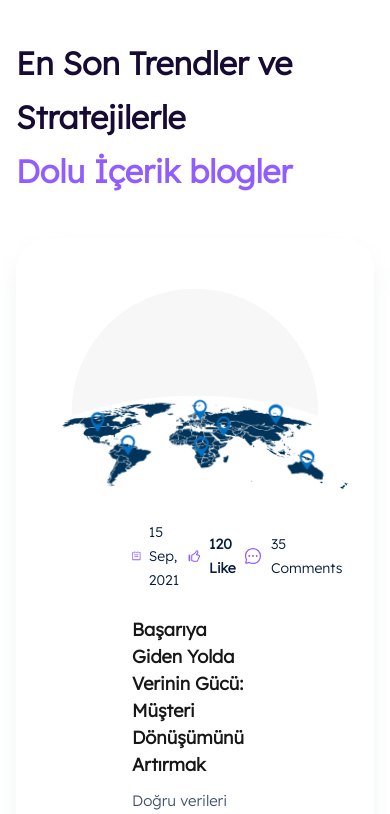
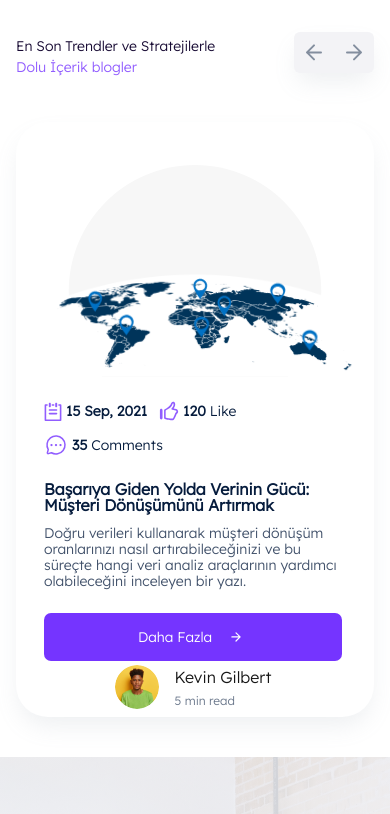
Before and after one commit to Medyanes-360/big-data-sale, a Next.js app: page / in a window 390 px wide. Shown: the part 6160-6974 px from the top of the page. Built offline with nearby package versions, Linux system fonts and the light colour scheme.

Commit message:
BlogPostSection component made responsive

```diff
--- a/components/home/blogPostSection/blogPostArea/BlogPostContent/BlogCard/index.jsx
+++ b/components/home/blogPostSection/blogPostArea/BlogPostContent/BlogCard/index.jsx
@@ -5,48 +5,48 @@ import Image from "next/image";
 
 const BlogCard = ({ title, summary, author, likes, comments, date }) => {
   return (
-    <div className="md:p-4 px-[100px] ">
-      <div className="flex space-x-0 md:space-x-4 items-center w-full ">
-        <div className="flex items-center space-x-2">
-          <Icons.Calendar className="ml-4 mr-1" />
-          <p className=" text-[#061C3D] font-Inter font-normal text-[14px] leading-[24px]">
+    <div className="flex flex-col justify-between h-full px-4 md:px-3">
+      <div className="flex flex-wrap justify-start items-center w-full gap-3 md:gap-2">
+        <div className="flex items-center space-x-1">
+          <Icons.Calendar/>
+          <p className=" text-[#061C3D] font-Inter font-semibold text-sm md:text-base">
             {date}
           </p>
         </div>
-        <div className="flex items-center space-x-2">
-          <Icons.Like className="mr-1" />
-          <p className=" text-[#061C3D] font-Inter font-extrabold  text-[14px] leading-[24px]">
-            {likes} Like
+        <div className="flex items-center space-x-1">
+          <Icons.Like/>
+          <p className=" text-[#061C3D] font-Inter font-medium text-sm md:text-base">
+            <span className="font-semibold">{likes}</span> Like
           </p>
         </div>
-        <div className="flex items-center space-x-2">
-          <Icons.Chat className="ml-4 mr-1" />
-          <p className=" text-[#061C3D] font-Inter font-normal text-[14px] leading-[24px]">
-            {comments} Comments
+        <div className="flex items-center space-x-1">
+          <Icons.Chat />
+          <p className=" text-[#061C3D] font-Inter font-medium text-sm md:text-base">
+          <span className="font-semibold">{comments}</span> Comments
           </p>
         </div>
       </div>
-      <div className="mt-[24px]  mb-[12px]">
-        <h2 className="text-[ #061C3D] font-extrabold text-[18px] font-Inter">
+      <div className="mt-6 mb-3">
+        {/* kontol ett mt-2 mb-4 dene c */}
+        <h2 className="text-[#061C3D] font-extrabold text-[16px] md:text-[20px] leading-4 md:leading-6 font-Inter">
           {title}
         </h2>
       </div>
-      <p className="text-[15px] text-[#42526B] font-normal mb-[24px]">
+      <p className="text-[14px] md:text-[18px] leading-4 md:leading-6 text-[#42526B] font-normal mb-[24px]">
         {summary}
       </p>
-      <div className="flex items-center gap-4">
-        <ButtonComponent className="!py-[14px] flex items-center gap-[11px] !px-[20px]  bg-tertiary-500 rounded-[9.52px]">
-          <span className="text-[#FFFFFF] text-[13.9px] font-Inter    font-medium">
+      <div className="flex flex-col md:flex-row items-center justify-between gap-1 md:gap-2">
+        <ButtonComponent className="w-full md:max-w-[190px] flex items-center gap-[12px] !px-4 bg-tertiary-500 rounded-[7px]">
+          <span className="text-[#FFFFFF] text-[13.9px] font-Inter font-medium">
             Daha Fazla
           </span>
-          <Icons.ArrowRight className="w-4 h-4" color="#FFFFFF" />
+          <Icons.ArrowRight className="w-6 h-6 text-white-default" />
         </ButtonComponent>
-        <div className="w-[0.9px] h-8 block bg-[#CDD2D8]"></div>
-        <div className="flex space-x-2 items-start ">
+        <div className="flex space-x-2 items-start">
           <Image
             src={author.profileImage}
             alt={author.name}
-            className="w-[44px] h-[44px] rounded-full mr-2"
+            className="h-11 w-11 rounded-full mr-2"
             width={200}
             height={200}
           />
--- a/components/home/blogPostSection/blogPostArea/BlogPostImage/index.jsx
+++ b/components/home/blogPostSection/blogPostArea/BlogPostImage/index.jsx
@@ -3,7 +3,7 @@ import { Player, Controls } from "@lottiefiles/react-lottie-player";
 
 const BlogImage = () => {
   return (
-    <div className="my-[24px] flex-1">
+    <div className="my-6 flex-1">
       <Player
         autoplay
         loop
--- a/components/home/blogPostSection/blogPostArea/index.jsx
+++ b/components/home/blogPostSection/blogPostArea/index.jsx
@@ -2,9 +2,10 @@ import React from "react";
 import BlogContent from "./BlogPostContent";
 import BlogImage from "./BlogPostImage";
 
+
 const BlogPostArea = () => {
   return (
-    <div className="md:flex flex-col items-center mb-[40px] justify-between relative shadow-blog p-4 rounded-[32px]">
+    <div className="flex flex-col md:flex-row items-center mb-[40px] justify-between relative shadow-blog px-3 md:px-4 py-2 rounded-[32px]">
       <BlogImage />
       <BlogContent />
     </div>
--- a/components/home/blogPostSection/blogPostHeader/index.jsx
+++ b/components/home/blogPostSection/blogPostHeader/index.jsx
@@ -1,12 +1,10 @@
 const BlogHeader = () => {
   return (
-    <div className="mt-[64px] flex  mb-[20px]">
-      <div>
-        <h2 className="text-tertiary-900 font-Inter text-[32px] leading-[54px] font-bold">
+    <div className="mt-10 flex justify-between py-6">
+        <h2 className="text-tertiary-900 font-Inter text-[14px] leading-[21px] font-medium md:text-[32px] md:leading-[54px] md:font-bold">
           En Son Trendler ve Stratejilerle
           <p className="text-tertiary400">Dolu İçerik blogler</p>
         </h2>
-      </div>
     </div>
   );
 };
--- a/globalElements/EmblaCarousel/EmblaCarousel.jsx
+++ b/globalElements/EmblaCarousel/EmblaCarousel.jsx
@@ -18,11 +18,11 @@ const EmblaCarousel = (props) => {
   } = usePrevNextButtons(emblaApi);
 
   return (
-    <section className="max-w-full md:embla">
+    <section className="w-full md:max-w-[472px] md:embla flex justify-center">
       <div className="embla__viewport" ref={emblaRef}>
         <div className="embla__container">
           {blogData.map((blogData, index) => (
-            <div className="embla__slide" key={index}>
+            <div className="embla__slide md:py-3 px-1" key={index}>
               <BlogCard
                 title={blogData.title}
                 summary={blogData.summary}
@@ -37,14 +37,14 @@ const EmblaCarousel = (props) => {
       </div>
 
       <div className="embla__controls">
-        <div className="md:embla__buttons absolute bottom-[17%] flex items-center justify-between p-4 w-full rounded-md left-0   ">
+        <div className="md:embla__buttons absolute flex rounded-md shadow-[0px_12px_24px_-4px_rgba(145,158,171,0.16)] top-[-90px] md:top-[-105px] right-0 bg-[#f3f3f6] px-1 gap-2 cursor-pointer">
           <PrevButton
-            className="bg-[#f3f3f6]"
+            className="hover:text-tertiary400 text-[#838E9E]"
             onClick={onPrevButtonClick}
             disabled={prevBtnDisabled}
           />
           <NextButton
-            className="bg-[#f3f3f6]"
+            className="hover:text-tertiary400 text-[#838E9E]"
             onClick={onNextButtonClick}
             disabled={nextBtnDisabled}
           />
--- a/globalElements/EmblaCarousel/EmblaCarouselArrowButtons.jsx
+++ b/globalElements/EmblaCarousel/EmblaCarouselArrowButtons.jsx
@@ -59,7 +59,7 @@ export const NextButton = (props) => {
       type="button"
       {...restProps}
     >
-      <Icons.ArrowRight color="#915DFF" width="24px" height="24px" />
+      <Icons.ArrowRight />
       {children}
     </button>
   );
--- a/public/assets/icons/Icons.jsx
+++ b/public/assets/icons/Icons.jsx
@@ -1,51 +1,40 @@
 export default class Icons {
-  static ArrowRight({
-    className,
-    width = "32px",
-    height = "32px",
-    color = "#FFFFFF",
-  }) {
+
+  static ArrowRight({ className }) {
     // Default beyaz
     return (
       <svg
         className={className}
-        width={width}
-        height={height}
-        viewBox="0 0 32 32"
-        fill="none"
-        xmlns="http://www.w3.org/2000/svg"
-      >
-        <path
-          d="M4.88647 16.3398H26.301"
-          stroke={color} // Renk prop'tan gelir
-          strokeWidth="1.94678"
+        width="32"
+        height="41"
+        viewBox="0 0 32 41"
+        fill="none"
+        xmlns="http://www.w3.org/2000/svg"
+      >
+        <path
+          d="M9 20.377H23M23 20.377L16 13.377M23 20.377L16 27.377"
+          stroke="currentColor"
+          strokeWidth="2"
           strokeLinecap="round"
           strokeLinejoin="round"
         />
-        <path
-          d="M17.5405 7.57935L26.301 16.3398L17.5405 25.1003"
-          stroke={color} // Renk prop'tan gelir
-          strokeWidth="1.94678"
-          strokeLinecap="round"
-          strokeLinejoin="round"
-        />
-      </svg>
-    );
-  }
-  static ArrowLeft({ className, color = "#838E9E" }) {
+      </svg>
+    );
+  }
+  static ArrowLeft({ className }) {
     // Default beyaz
     return (
       <svg
       className={className}
-        width="24"
-        height="25"
-        viewBox="0 0 24 25"
-        fill="none"
-        xmlns="http://www.w3.org/2000/svg"
-      >
-        <path
-          d="M19 12.377H5M5 12.377L12 19.377M5 12.377L12 5.37695"
-          stroke={color}
+      width="32"
+      height="41"
+      viewBox="0 0 32 41"
+      fill="none"
+      xmlns="http://www.w3.org/2000/svg"
+    >
+      <path
+        d="M23 20.377H9M9 20.377L16 27.377M9 20.377L16 13.377"
+        stroke="currentColor"
         strokeWidth="2"
         strokeLinecap="round"
         strokeLinejoin="round"
```
Lines whose indentation alone changed are shown as unchanged.
